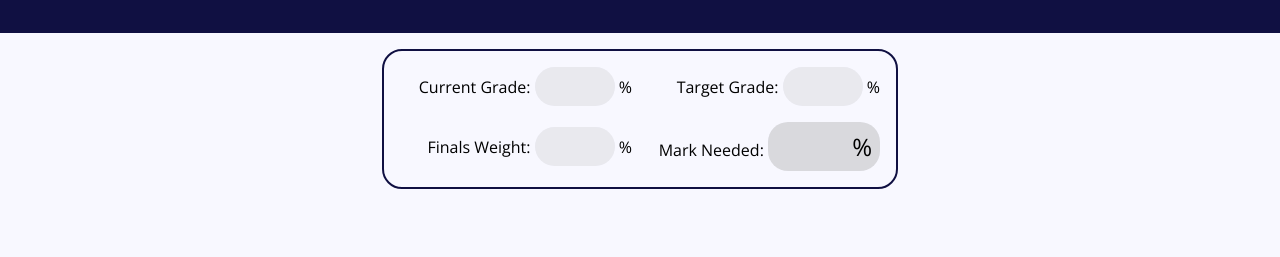
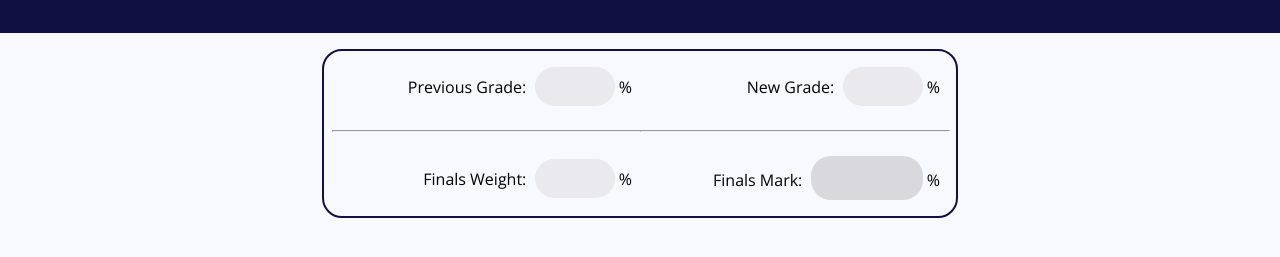
Before and after one commit to Wmtmky/Wmtmky.github.io, a plain HTML site: page minis/wmtmarky/index.html in a window 1280 px wide. Shown: the part 143-400 px from the top of the page. Drawn offline with nearby package versions, Linux system fonts and the light colour scheme.

Commit message:
Allowed for calculation in any direction

```diff
--- a/minis/wmtmarky/index.html
+++ b/minis/wmtmarky/index.html
@@ -32,26 +32,30 @@
 			<div class="grid-container">
 
 				<div class="grid-item">
-					<label>Current Grade: </label>
-					<input id="current-grade" type="number" onkeyup="calcFinal()"/>
+					<label for="previous-grade" title="Double click to select as target value" ondblclick="chooseTarget(this)">Previous Grade:</label>&nbsp;
+					<input id="previous-grade" class type="number" onkeyup="calcFinal(this.id)"/>
 					<label>&percnt;</label>
 				</div>
 
 				<div class="grid-item">
-					<label>Target Grade: </label>
-					<input id="target-grade" type="number" onkeyup="calcFinal()"/>
+					<label for="new-grade" title="Double click to select as target value" ondblclick="chooseTarget(this)">New Grade:</label>&nbsp;
+					<input id="new-grade" class type="number" onkeyup="calcFinal(this.id)"/>
+					<label>&percnt;</label>
+				</div>
+
+				<hr>
+				<hr class="mobile-hidden">
+
+				<div class="grid-item">
+					<label for="finals-weight" title="Double click to select as target value" ondblclick="chooseTarget(this)">Finals Weight:</label>&nbsp;
+					<input id="finals-weight" class type="number" onkeyup="calcFinal(this.id)"/>
 					<label>&percnt;</label>
 				</div>
 
 				<div class="grid-item">
-					<label>Finals Weight: </label>
-					<input id="finals-weight" type="number" onkeyup="calcFinal()"/>
+					<label for="finals-mark" title="Double click to select as target value" ondblclick="chooseTarget(this)">Finals Mark:</label>&nbsp;
+					<input id="finals-mark" class="target" type="number" onkeyup="calcFinal(this.id)"/>
 					<label>&percnt;</label>
-				</div>
-
-				<div class="grid-item">
-					<label>Mark Needed: </label>
-					<div id="mark-needed" type="number" onkeyup="calcFinal()">&percnt;</div>
 				</div>
 
 			</div>
--- a/minis/wmtmarky/script.js
+++ b/minis/wmtmarky/script.js
@@ -1,16 +1,41 @@
+let target = "finals-mark";
+
+function chooseTarget(choice) {
+    choice = choice.getAttribute("for");
+    target = choice;
+    document.getElementsByClassName("target")[0].removeAttribute("disabled");
+    document.getElementsByClassName("target")[0].classList.remove("target");
+    document.getElementById(choice).setAttribute("disabled","true");
+    document.getElementById(choice).classList.add("target");
+    calcFinal();
+}
 
 function calcFinal() {
-    let cg = document.getElementById('current-grade');
-    let tg = document.getElementById('target-grade');
+    let pg = document.getElementById('previous-grade');
+    let ng = document.getElementById('new-grade');
     let fw = document.getElementById('finals-weight');
-    let mk = document.getElementById('mark-needed');
+    let fm = document.getElementById('finals-mark');
 
-    if (!isNumeric(cg.value) || !isNumeric(tg.value) || !isNumeric(fw.value)) return;
+    if (target == fm.id) {
+        if (!isNumeric(pg.value) || !isNumeric(ng.value) || !isNumeric(fw.value)) return;
+        fm.value = ( (ng.value - pg.value + (pg.value * fw.value / 100)) / (fw.value / 100) ).toFixed(3);
 
-    mk.innerHTML = ( (tg.value - cg.value + (cg.value * fw.value / 100)) / (fw.value / 100) ).toFixed(2) + "%";
+    } else if (target == ng.id) {
+        if (!isNumeric(pg.value) || !isNumeric(fw.value) || !isNumeric(fm.value)) return;
+        ng.value = ( pg.value - (pg.value * fw.value / 100) + (fm.value * fw.value / 100) ).toFixed(3);
+
+    } else if (target == pg.id) {
+        if (!isNumeric(ng.value) || !isNumeric(fw.value) || !isNumeric(fm.value)) return;
+        pg.value = ( (ng.value - (fm.value * fw.value / 100)) / (1 - (fw.value / 100)) ).toFixed(3);
+
+    } else if (target == fw.id) {
+        if (!isNumeric(pg.value) || !isNumeric(ng.value) || !isNumeric(fm.value)) return;
+        fw.value = ( 100 * (ng.value - pg.value) / (fm.value - pg.value) ).toFixed(3);
+
+    }
 
 }
 
 function isNumeric (value) {
-    return /^-?\d+.?\d*$/.test(value);
+    return /(?!^0+$)^-?\d+.?\d*$/.test(value);
 }
--- a/minis/wmtmarky/style.css
+++ b/minis/wmtmarky/style.css
@@ -10,6 +10,10 @@ body {
     padding: 0;
     margin: 0;
     font-family: 'Open Sans', sans-serif;
+}
+
+.mobile-hidden {
+    display: none;
 }
 
 header {
@@ -62,14 +66,26 @@ main div.grid-container div.grid-item {
     height: fit-content;
 }
 
+hr {
+    position: relative;
+    left: -1vh;
+    width: calc(100% + 2vh);
+}
+
 main div.grid-container div.grid-item label {
     font-size: 2vh;
     line-height: 1vh;
 }
 
-main div.grid-container div.grid-item input[type=number], main div.grid-container div.grid-item div#mark-needed {
+main div.grid-container div.grid-item label:hover {
+    text-decoration: underline;
+    cursor: pointer;
+}
+
+main div.grid-container div.grid-item input[type=number] {
     display: inline-block;
     background-color: #1101;
+    color: var(--accent);
     border-radius: 2.5vh;
     border: none;
     width: 8vh;
@@ -77,12 +93,13 @@ main div.grid-container div.grid-item input[type=number], main div.grid-containe
     padding: 1vh;
 }
 
-main div.grid-container div.grid-item div#mark-needed {
+main div.grid-container div.grid-item input.target {
     background-color: #1102;
     width: auto;
-    min-width: 12vh;
+    width: 12vh;
     font-size: 3vh;
     text-align: right;
+    pointer-events: none;
 }
 
 main div.grid-container input[type=number]:focus {
@@ -91,9 +108,13 @@ main div.grid-container input[type=number]:focus {
 
 @media screen and (min-width: 768px) {
 
+    .mobile-hidden {
+        display: block;
+    }
+
     main div.grid-container {
         grid-template-columns: 1fr 1fr;
-        max-width: 60vh;
+        max-width: 75vh;
     }
 
 }
```
